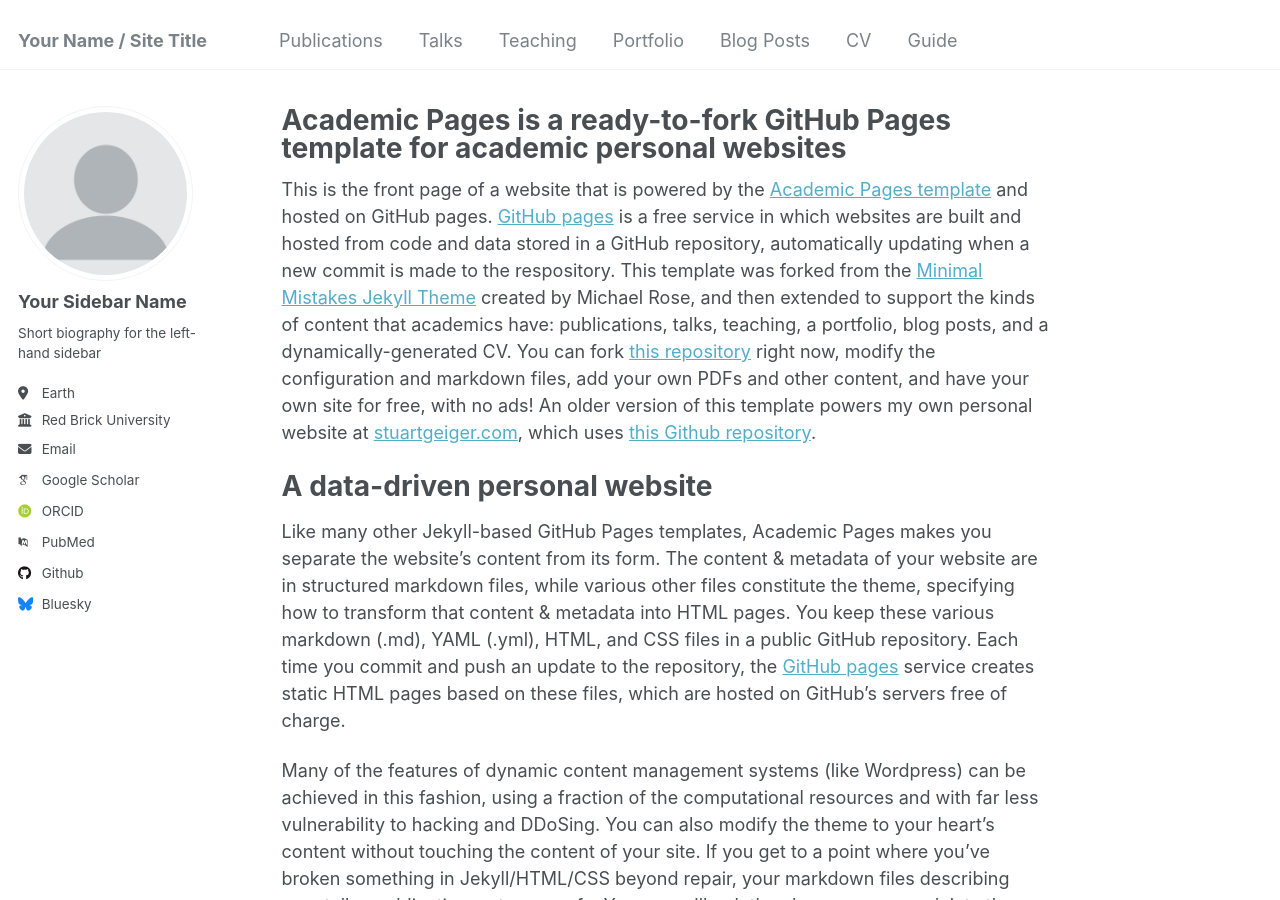
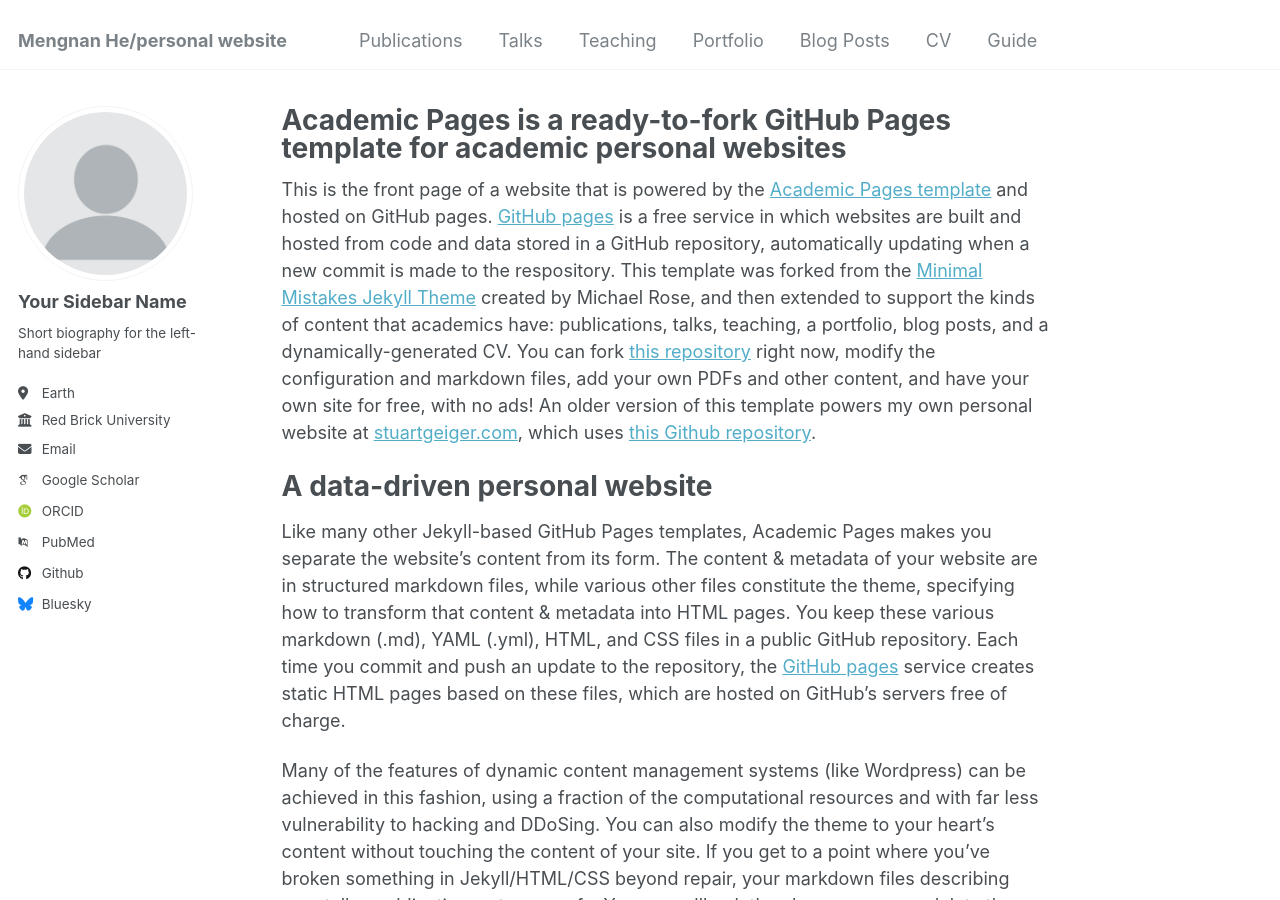
Before and after one commit to bugman1215/bugman1215.github.io, a Jekyll site: the page built from _pages/about.md, in a window 1280 px wide and 900 px high. Built offline with Jekyll 4.4.1, drawn with Linux system fonts in a browser that asks for light colours; some web fonts are replaced.

Commit message:
Update _config.yml

```diff
--- a/_config.yml
+++ b/_config.yml
@@ -8,7 +8,7 @@
 
 # Basic Site Settings
 locale                   : "en-US"
-title                    : "Your Name / Site Title"
+title                    : "Mengnan He/personal website"
 title_separator          : "-"
 name                     : &name "Your Name"
 description              : &description "personal description"
```
